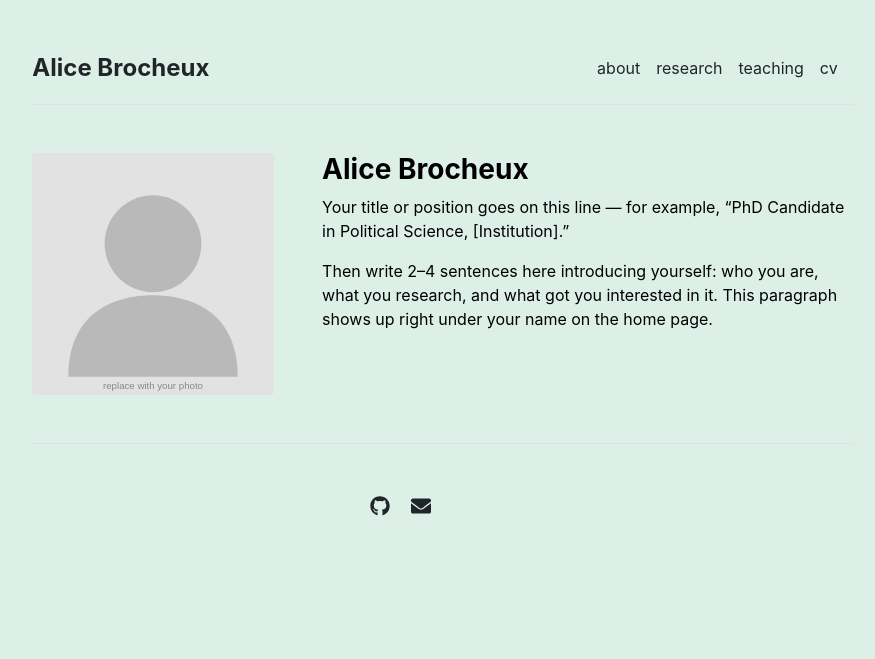
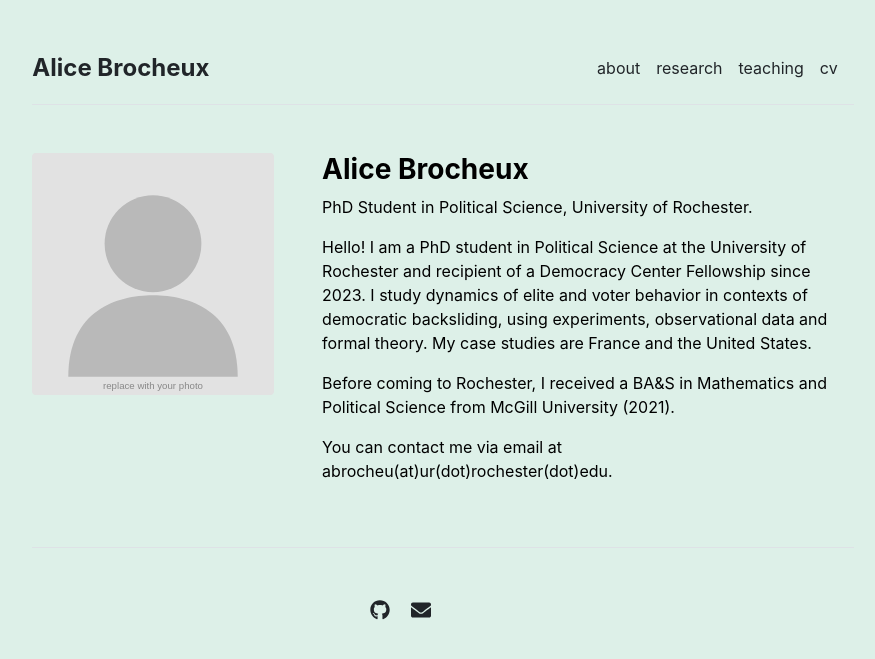
Before and after one commit to AliceBrocheux/alicebrocheux.github.io, a Jekyll site: the page built from index.md, in a window 1280 px wide. Shown: the top 659 px of the page, without its empty margins (197-1072 px from the left). Built offline with Jekyll 4.4.1, drawn with Linux system fonts in a browser that asks for light colours.

Commit message:
Update index.md

```diff
--- a/index.md
+++ b/index.md
@@ -3,9 +3,10 @@ layout: about
 title: "Home"
 ---
 
-Your title or position goes on this line — for example, "PhD Candidate in
-Political Science, [Institution]."
+PhD Student in Political Science, University of Rochester.
 
-Then write 2–4 sentences here introducing yourself: who you are, what you
-research, and what got you interested in it. This paragraph shows up right
-under your name on the home page.
+Hello! I am a PhD student in Political Science at the University of Rochester and recipient of a Democracy Center Fellowship since 2023. I study dynamics of elite and voter behavior in contexts of democratic backsliding, using experiments, observational data and formal theory. My case studies are France and the United States.
+
+Before coming to Rochester, I received a BA&S in Mathematics and Political Science from McGill University (2021).
+
+You can contact me via email at abrocheu(at)ur(dot)rochester(dot)edu.
```
